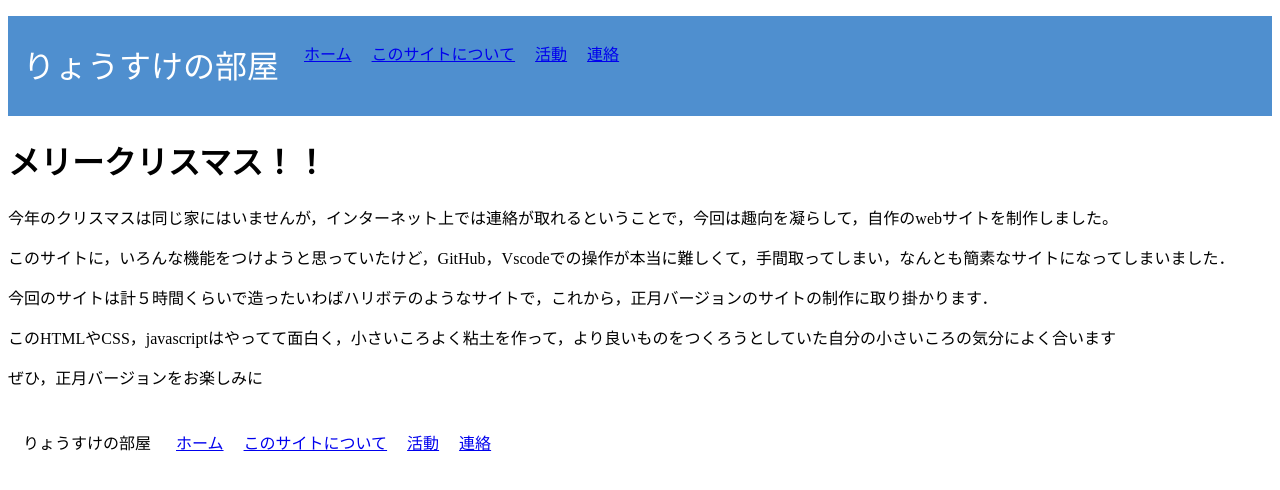
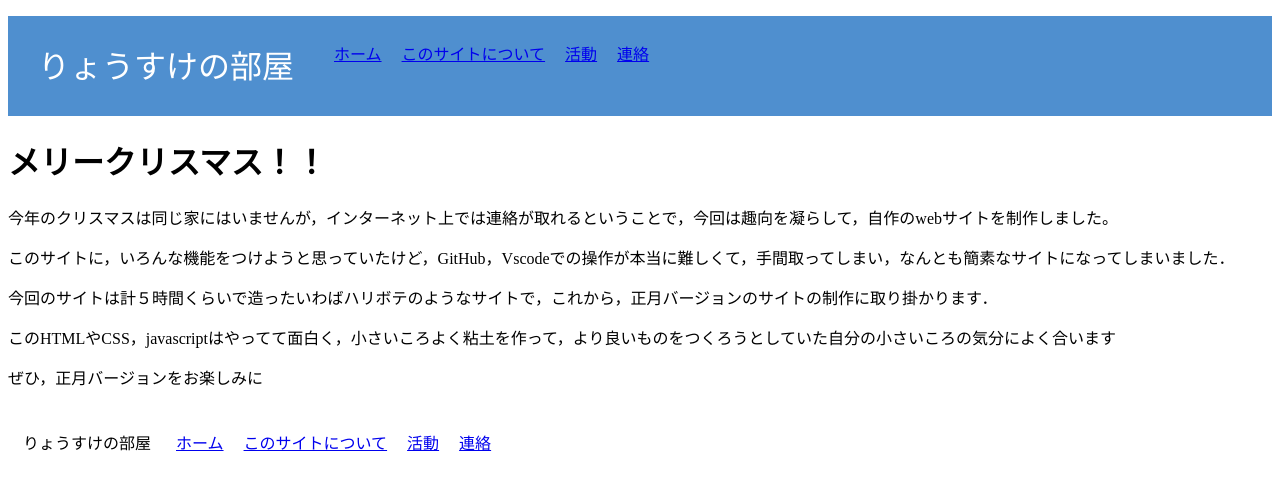
Before and after one commit to Iwano988/myXmasSite, a plain HTML site: page index.html in a window 1280 px wide. Drawn offline with Linux system fonts and the light colour scheme.

Commit message:
スマホで見た時のレイアウトがグちゃってた

```diff
--- a/stylesheet.css
+++ b/stylesheet.css
@@ -1,6 +1,6 @@
 .header-logo {
     float:left;
-    padding: 25px 15px;
+    padding: 25px 30px;
     font-size:32px;
     font-family: Avenir Next;
 }
```
